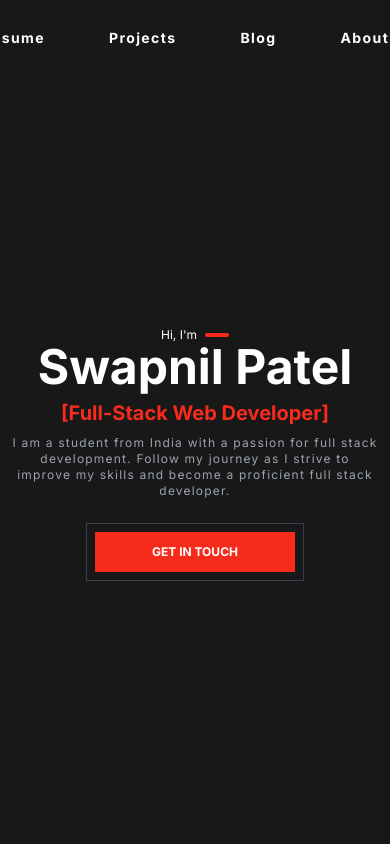
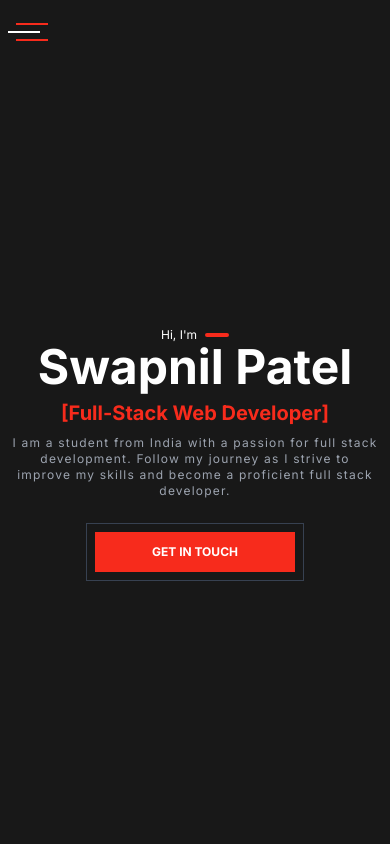
Before and after one commit to Swapnil1530/Portfolio, a Next.js app: page / in a window 390 px wide. Shown: the top 844 px of the page. Built offline with nearby package versions, Linux system fonts and the light colour scheme.

Commit message:
feat : in header make mobile responsive ✨

```diff
--- a/components/Header.tsx
+++ b/components/Header.tsx
@@ -1,9 +1,9 @@
 "use client";
-import React from "react";
+import React, { useState } from "react";
 import Link from "next/link";
 import { useSelectedLayoutSegment } from "next/navigation";
 
-const linkData: any = [
+const linkData = [
   {
     lable: "Home",
     path: "/",
@@ -35,27 +35,69 @@ const linkData: any = [
     targetSegment: "Contact",
   },
 ];
+
 const Header = () => {
   const activeSegment = useSelectedLayoutSegment();
+  const [isMenuOpen, setMenuOpen] = useState(false);
+
   return (
     <>
-      <nav className="p-4 flex items-center justify-center bg-[#181818] fixed top-0 z-40 w-full max-w-[1905px] transform right-1/2 translate-x-1/2   transition duration-500  false">
-        <ul className="flex gap-16 ">
-          {linkData.map((link: any, index: any) => {
-            return (
+      <nav className="p-4 flex  bg-[#181818] fixed top-0 z-40 w-full transform  transition duration-500 false lg:hidden">
+        <div className="flex-row ">
+          <button
+            onClick={() => setMenuOpen(!isMenuOpen)}
+            aria-label="menu"
+            className="flex lg:hidden flex-col w-8 h-8 space-y-[6px] justify-center"
+          >
+            {!isMenuOpen ? (
+              <>
+              <span className="w-full h-[2px] bg-[#f72b1c] transform origin-top-right transition duration-500"></span>
+              <span className="w-full h-[2px] bg-white -ml-2 transform transition duration-500"></span>
+              <span className="w-full h-[2px] bg-[#f72b1c] transform origin-bottom-right transition duration-500"></span>
+              </>
+            ):(
+              <>
+              <span className="w-full h-[2px] bg-[#f72b1c] transform origin-center rotate-45 transition duration-500"></span>
+              <span className="w-full h-[2px] bg-white transform origin-center -rotate-45 transition duration-500"></span>
+              </>
+            )}
+
+          </button>
+        </div>
+        {isMenuOpen && (
+          <ul className="flex flex-col gap-4 mt-4 items-center justify-center w-full">
+            {linkData.map((link, index) => (
               <Link
                 key={index}
                 href={link.path}
                 className={`${
                   activeSegment === link.targetSegment
-                    ? " text-[#f72b1c] "
-                    : "text-sm text-center transition block py-3 lg:py-0 rounded-lg lg:bg-transparent  text-white tracking-widest font-bold hover:text-[#f72b1c] "
+                    ? "text-[#f72b1c] text-center"
+                    : "text-sm text-center transition block py-3 lg:py-0 rounded-lg lg:bg-transparent text-white tracking-widest font-bold hover:text-[#f72b1c]"
                 }`}
               >
                 {link.lable}
               </Link>
-            );
-          })}
+            ))}
+          </ul>
+        )}
+      </nav>
+
+      <nav className="hidden lg:flex p-4 items-center justify-center bg-[#181818] fixed top-0 z-40 w-full max-w-[1905px] transform right-1/2 translate-x-1/2 transition duration-500 false">
+        <ul className="flex gap-16">
+          {linkData.map((link, index) => (
+            <Link
+              key={index}
+              href={link.path}
+              className={`${
+                activeSegment === link.targetSegment
+                  ? "text-[#f72b1c]"
+                  : "text-sm text-center transition block py-3 lg:py-0 rounded-lg lg:bg-transparent text-white tracking-widest font-bold hover:text-[#f72b1c]"
+              }`}
+            >
+              {link.lable}
+            </Link>
+          ))}
         </ul>
       </nav>
     </>
```
